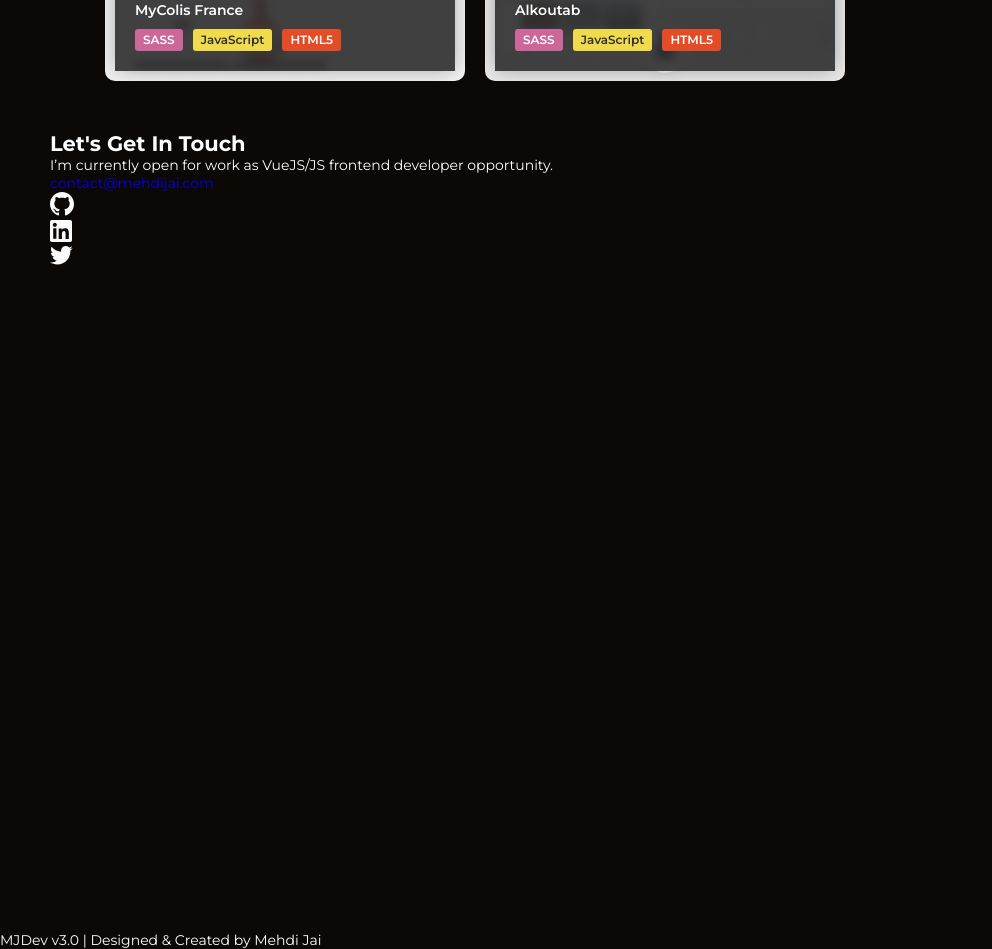
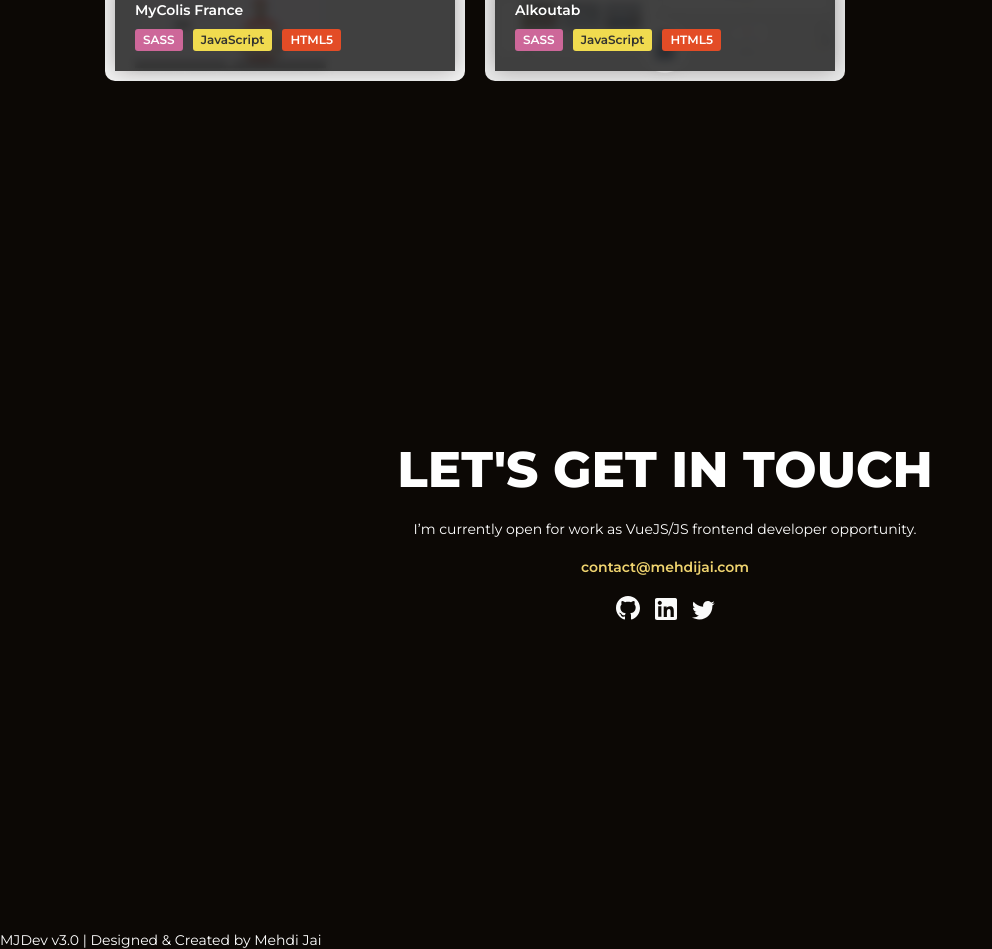
Before and after one commit to mehdijai/mj-dev, a Nuxt app: page / in a window 1280 px wide. Shown: the part 2520-3469 px from the top of the page, without its empty margins (0-992 px from the left). Built offline with nearby package versions, Linux system fonts and the light colour scheme.

Commit message:
style contact section

```diff
--- a/components/Section/Contact.vue
+++ b/components/Section/Contact.vue
@@ -1,23 +1,80 @@
 <script setup lang="ts">
-import { socialMediaLinks } from '~/api/social-media';
+  import { socialMediaLinks } from "~/api/social-media";
 </script>
 
 <template>
-    <section class="about" id="about">
+  <section class="contact section" id="contact">
     <h2>Let's Get In Touch</h2>
-        <p>
-            I’m currently open for work as VueJS/JS frontend developer opportunity.
-        </p>
-        <a href="mailto:contact@mehdijai.com">contact@mehdijai.com</a>
+    <p>I’m currently open for work as VueJS/JS frontend developer opportunity.</p>
+    <a class="link" href="mailto:contact@mehdijai.com">contact@mehdijai.com</a>
     <ul class="sm">
       <template v-for="sm in socialMediaLinks" :key="sm.name">
         <li>
           <a :href="sm.url">
-                    <img :src="sm.logo" :alt="sm.name + ' Logo'">
+            <img :src="sm.logo" :alt="sm.name + ' Logo'" />
           </a>
         </li>
       </template>
     </ul>
-
   </section>
 </template>
+
+<style lang="scss">
+  .contact {
+    min-height: 100vh;
+    gap: 20px;
+    h2 {
+      text-align: center;
+    }
+    p {
+      text-align: center;
+    }
+    .link {
+      color: $golden;
+      font-weight: 600;
+      position: relative;
+      &::after {
+        content: "";
+        position: absolute;
+        bottom: 0;
+        left: 0;
+        width: 100%;
+        height: 2px;
+        background-color: transparent;
+        transition: 0.3s ease-out;
+      }
+      &:hover {
+        &::after {
+          bottom: -7px;
+          background-color: $golden;
+        }
+      }
+    }
+    .sm {
+      display: flex;
+      align-items: baseline;
+      justify-content: center;
+      gap: 15px;
+      li {
+        transition: 0.3s ease-out;
+        &::after {
+          content: "";
+          position: absolute;
+          bottom: 0;
+          left: 0;
+          width: 100%;
+          height: 2px;
+          background-color: transparent;
+          transition: 0.3s ease-out;
+        }
+        &:hover {
+          &::after {
+            bottom: -7px;
+            background-color: $white;
+          }
+          transform: translateY(-2px);
+        }
+      }
+    }
+  }
+</style>
```
Lines whose indentation alone changed are shown as unchanged.
